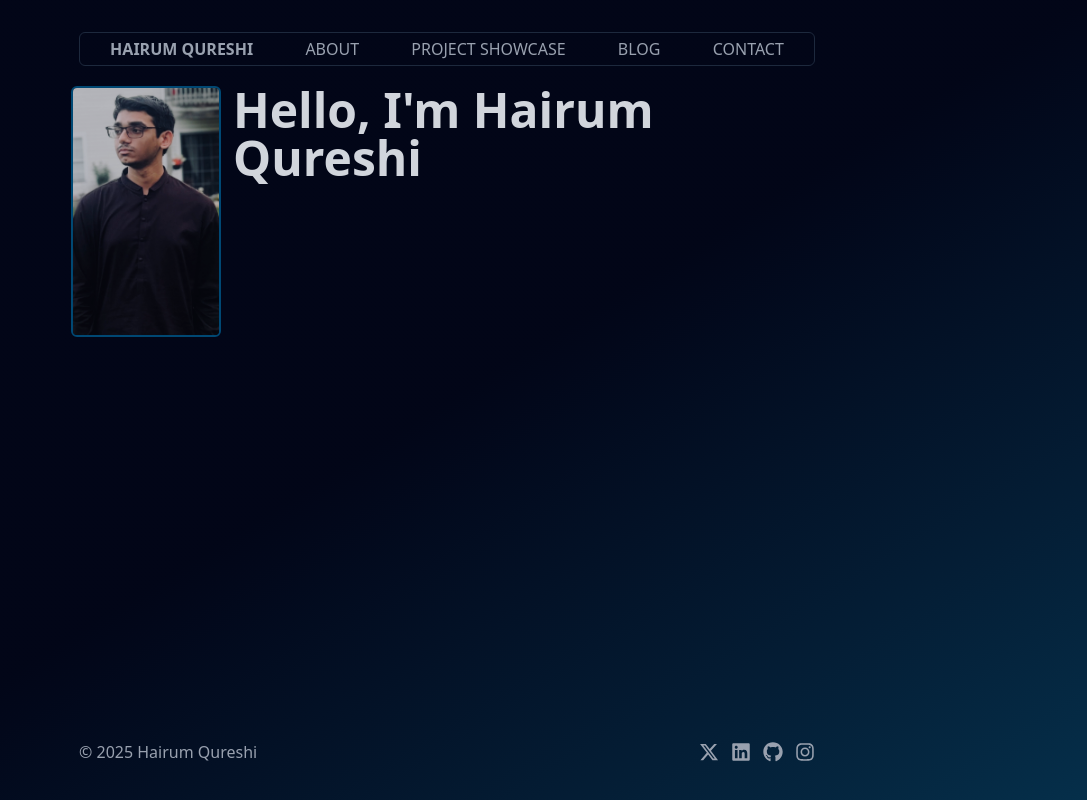
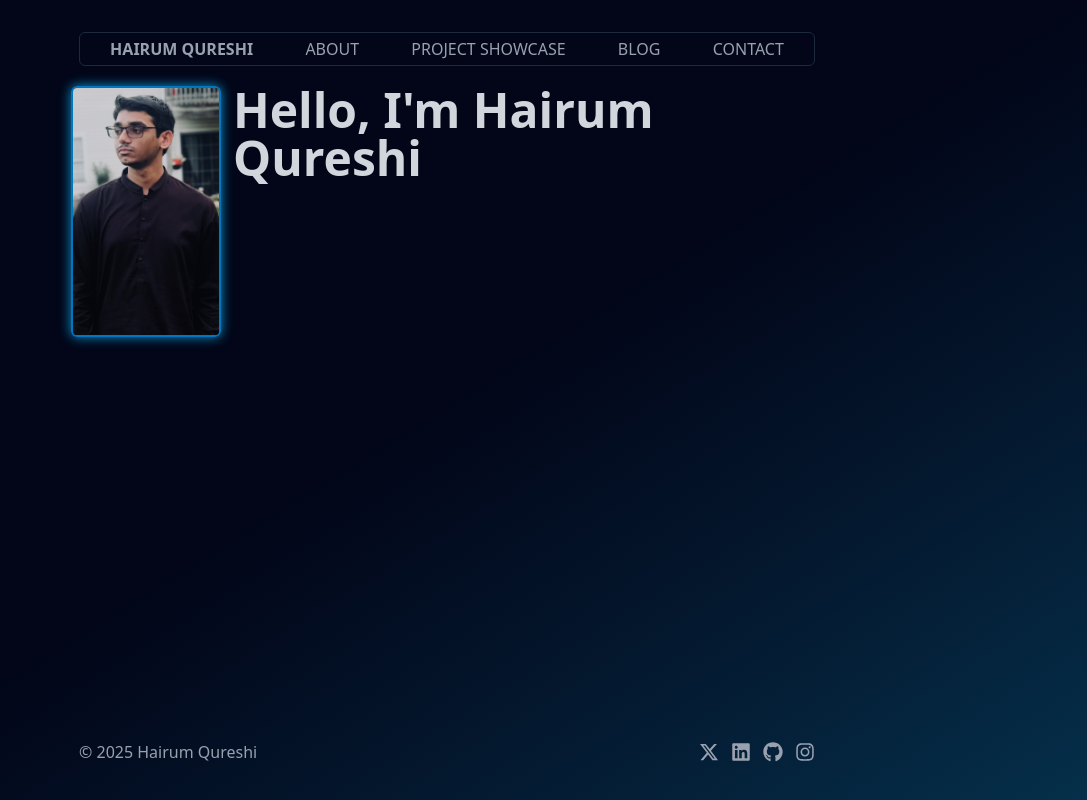
Before and after one commit to Hairum-Qureshi/personal-portfolio, a Next.js app: page / in a window 1280 px wide. Shown: the whole page, without its empty margins (193-1280 px from the left). Built offline with nearby package versions, Linux system fonts and the light colour scheme.

Commit message:
added glowing image border

```diff
--- a/app/page.tsx
+++ b/app/page.tsx
@@ -10,7 +10,7 @@ export default function Home() {
 					width={150}
 					height={150}
 					alt="Picture of the author"
-					className="rounded-md opacity-80 border-2 border-sky-800 object-cover"
+					className="rounded-md opacity-90 border-2 border-sky-600 object-cover shadow-[0_0_12px_#0ea5e9]"
 				/>
 
 				<h1 className="text-5xl font-bold ml-3">
```
